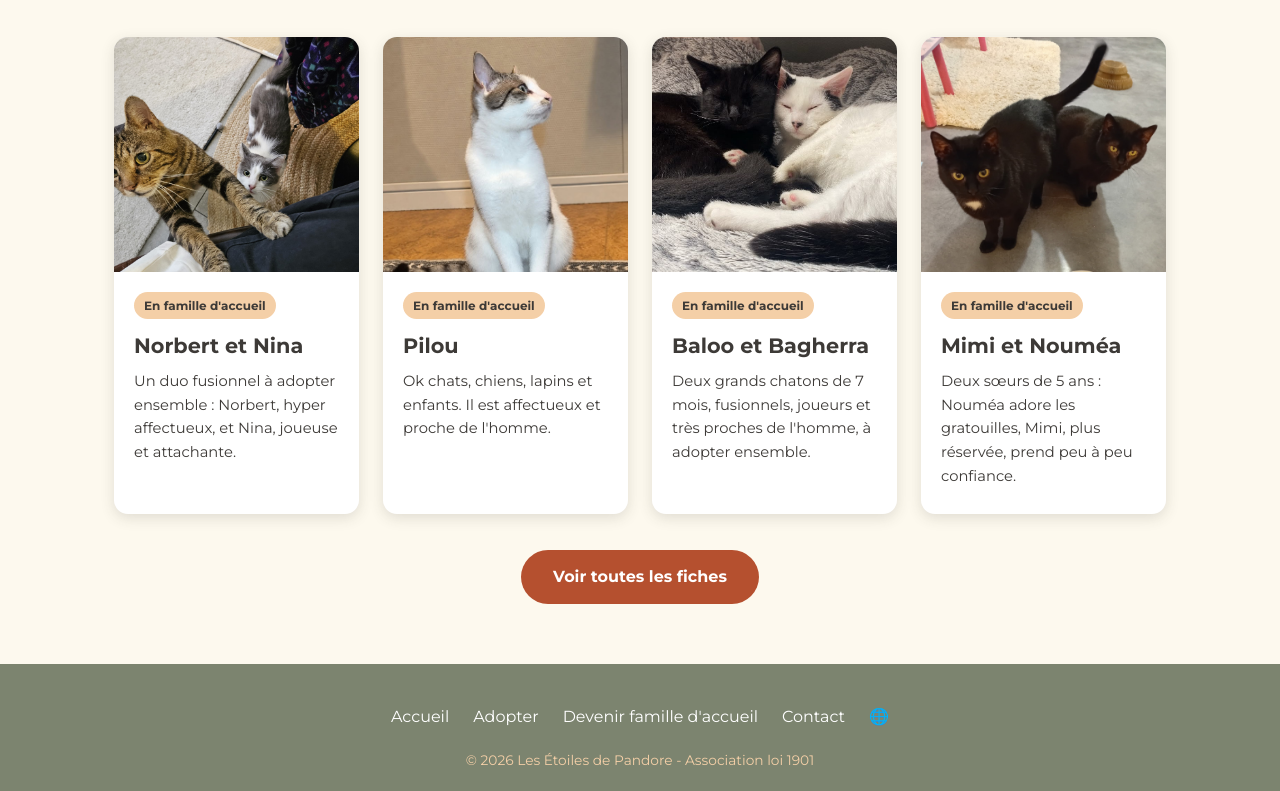
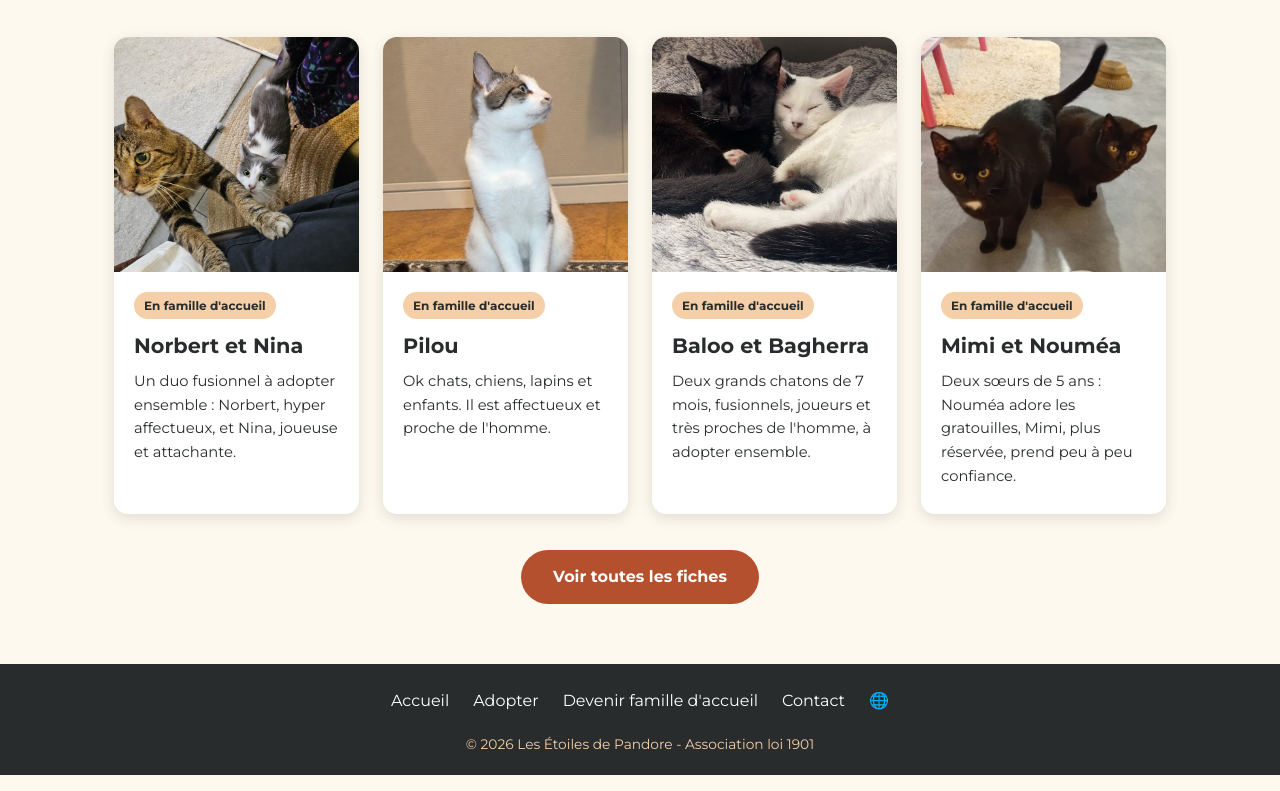
Before and after one commit to Numinau/les-etoiles-de-pandore, a plain HTML site: page index.html in a window 1280 px wide. Shown: the part 1611-2402 px from the top of the page. Drawn offline with Linux system fonts and the light colour scheme.

Commit message:
Changement de couleur et taille footer de 40à 24px

```diff
--- a/css/style.css
+++ b/css/style.css
@@ -8,11 +8,11 @@
   --brique: #d76542;         /* brique : menu actif, "de Pandore", survols, puces */
   --brique-fonce: #b5502f;   /* brique foncé : boutons (texte blanc lisible) */
   --dore: #E9A117;           /* doré : le mot "étoile" de la page d'accueil */
-  --anthracite: #3d3a37;     /* gris du logo : texte, titres, pied de page */
+  --anthracite: #292c2c;     /* gris du logo : texte, titres, pied de page */
   --blanc: #ffffff;          /* en-tête, fiches, lettres sur fond foncé */
 
   /* Pied de page : couleurs séparées, à choisir librement */
-  --fond-pied-de-page: #7c846f;    /* fond du pied de page */
+  --fond-pied-de-page: #292c2c;    /* fond du pied de page */
   --texte-pied-de-page: #ffffff;   /* liens et texte du pied de page */
   --ombre: rgba(61, 58, 55, 0.15);
 }
@@ -456,7 +456,7 @@ header {
 footer {
   background-color: var(--fond-pied-de-page);
   color: var(--texte-pied-de-page);
-  padding: 40px 0 20px 0;
+  padding: 24px 0 20px 0;
   text-align: center;
 }
 
```
